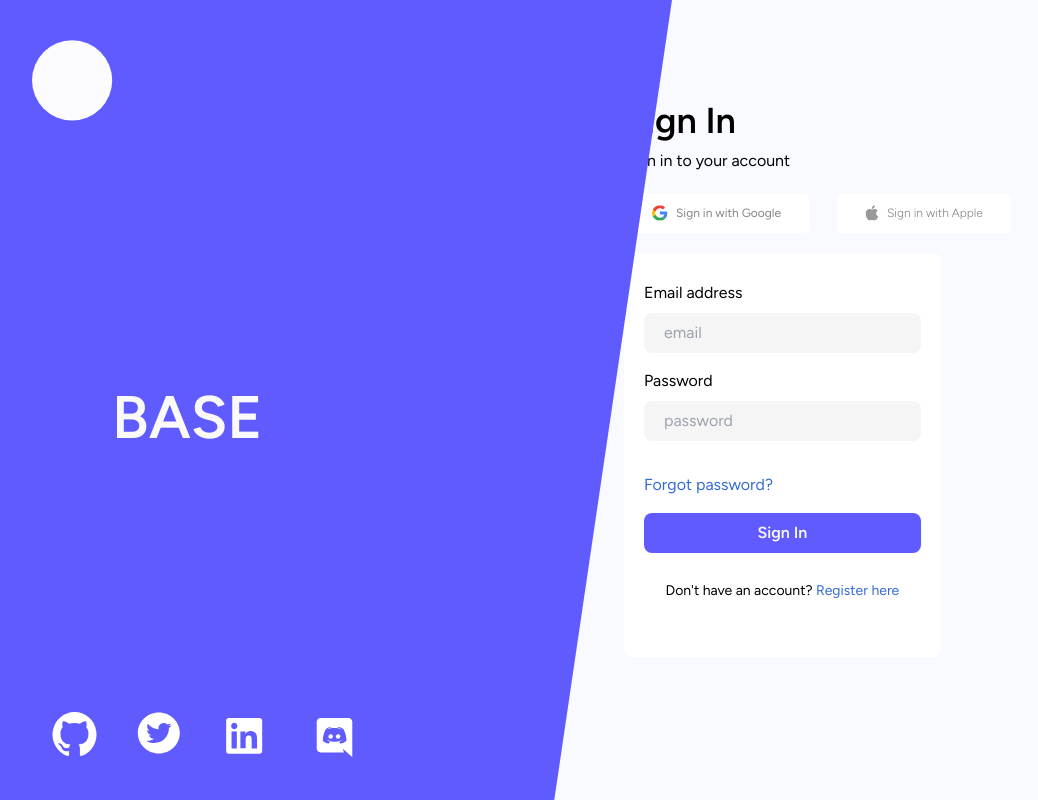
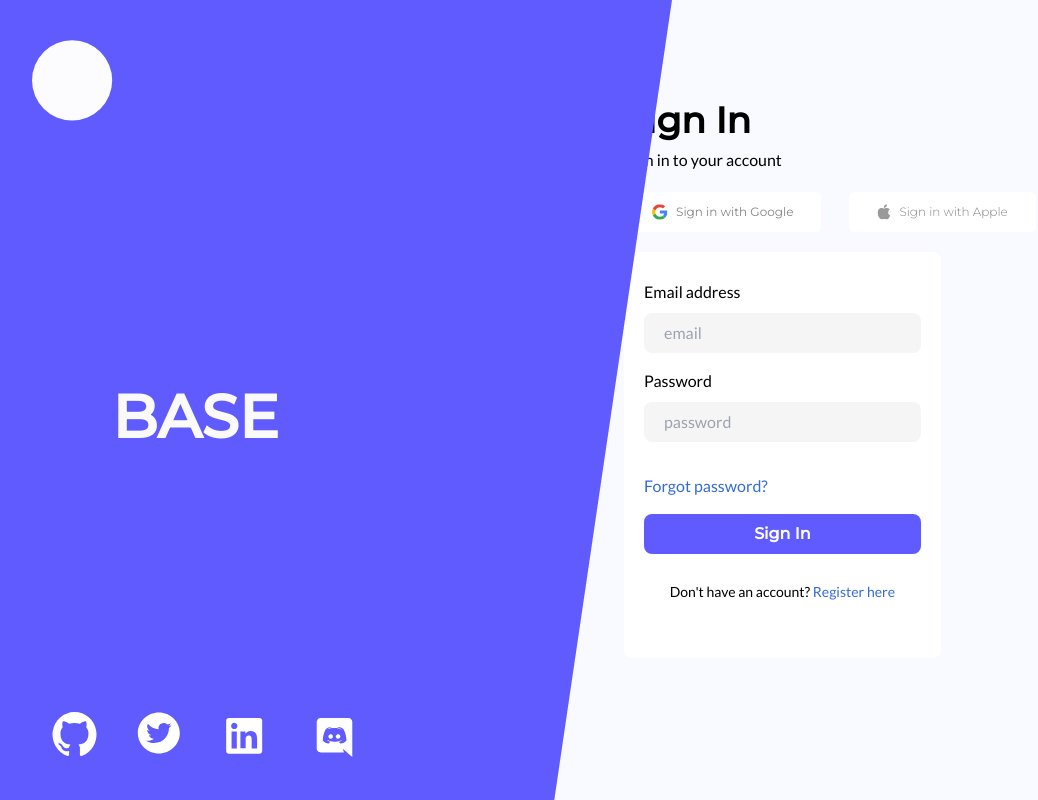
Before and after one commit to abhishekrawe/open-in-app, a React (Vite) app: page / in a window 1280 px wide. Shown: the whole page, without its empty margins (48-1086 px from the left). Built offline with nearby package versions, Linux system fonts and the light colour scheme.

Commit message:
added montserrat and lato font family used in sign in page

```diff
--- a/src/index.css
+++ b/src/index.css
@@ -1,5 +1,4 @@
-@import url('https://fonts.googleapis.com/css2?family=Figtree:wght@300;400;500;600&family=Nunito:ital,wght@0,200;0,300;1,400&family=Open+Sans:wght@300;400;700&display=swap');
-
+@import url('https://fonts.googleapis.com/css2?family=Figtree:wght@300;400;500;600&family=Lato:wght@300;400&family=Montserrat:wght@100;300;400;500&family=Nunito:ital,wght@0,200;0,300;1,400&family=Open+Sans:wght@300;400;700&display=swap');
 @tailwind base;
 @tailwind components;
 @tailwind utilities;
@@ -18,16 +17,4 @@
   .main-nav__link a.active span {
     @apply opacity-80;
   }
-
-  .main-nav__link svg {
-    @apply w-5 h-5 opacity-80 transition-all;
-  }
-
-  .main-nav__link a:hover svg {
-    @apply opacity-80;
-  }
-
-  .main-nav__link a.active svg {
-    @apply opacity-80;
-  }
 }
--- a/tailwind.config.js
+++ b/tailwind.config.js
@@ -5,6 +5,9 @@ export default {
     fontFamily: {
       figtree: ["Figtree"],
       nunito: ["Nunito"],
+      montserrat: ["Montserrat"],
+      lato:["Lato"]
+
     },
     colors: {
       white: {
```
